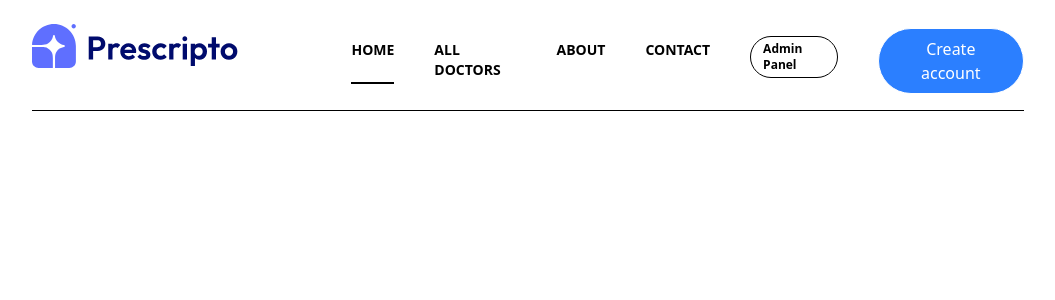
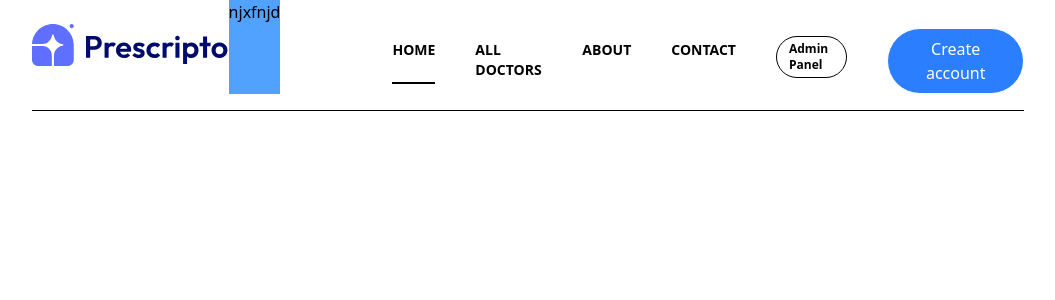
Before and after one commit to Mani-sh27/Prescripto, a React (Vite) app: page / in a window 1280 px wide. Shown: the top 300 px of the page, without its empty margins (88-1143 px from the left). Built offline with nearby package versions, Linux system fonts and the light colour scheme.

Commit message:
auto commit

```diff
--- a/src/components/Navbar.jsx
+++ b/src/components/Navbar.jsx
@@ -8,7 +8,7 @@ const Navbar = () => {
         <div>
             <img className=' mt-9 text-2xl  sm:mt-6 min-w-45' src={assets.logo} alt="" />
         </div>
-        <button className=' hidden sm:'>
+        <button className=' flex bg-blue-400 sm:'>
         njxfnjd
         </button>
         <div>
```
